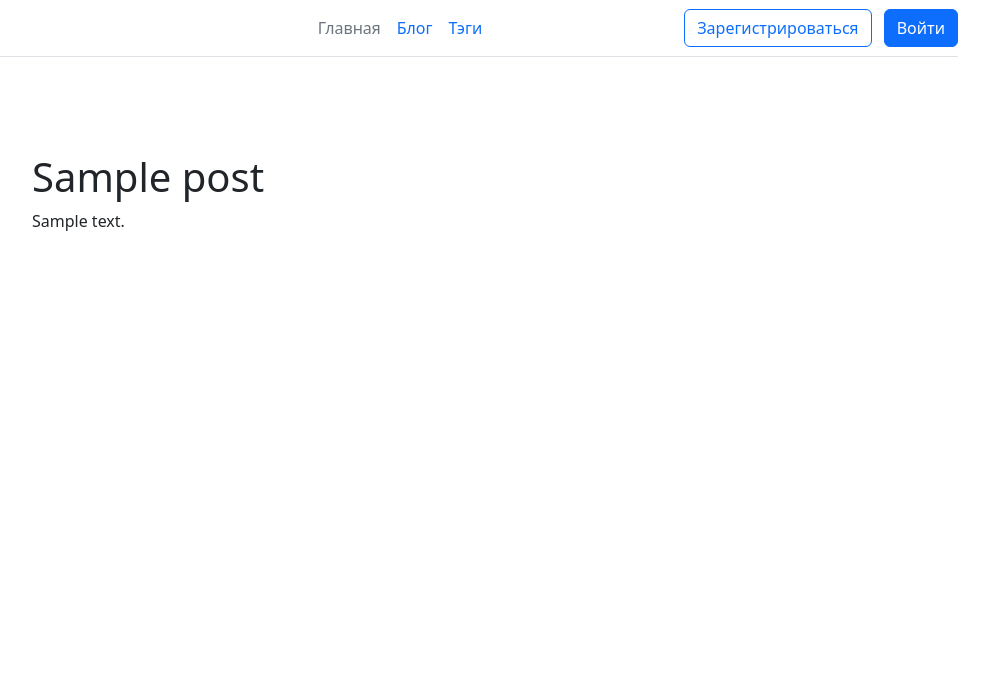
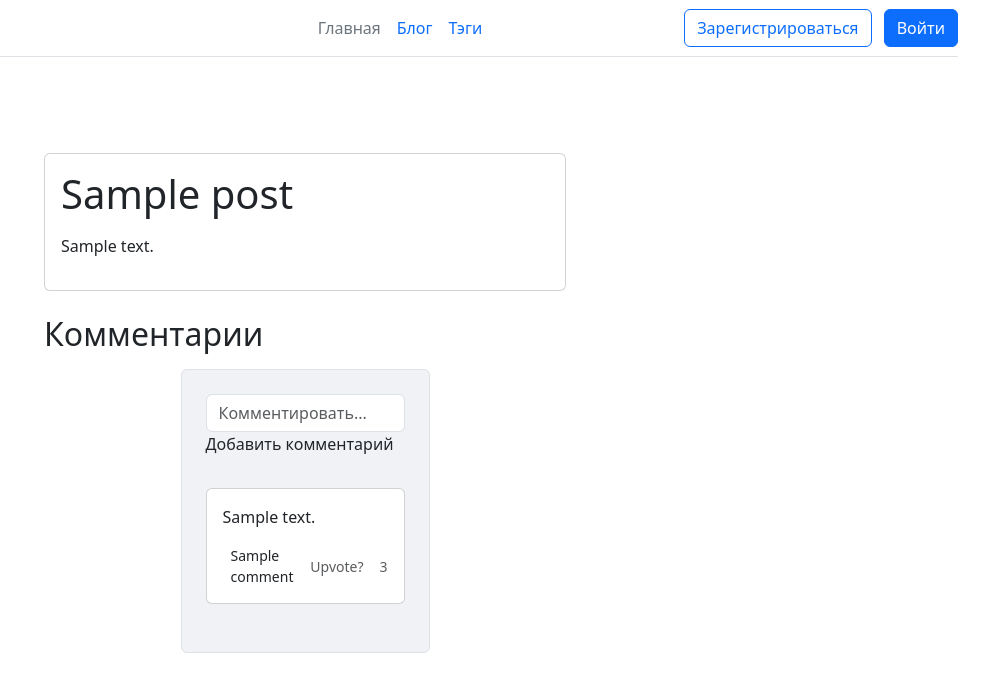
Before and after one commit to synthematik/django_blog, a Django app: template templates/blog/post_detail.html in a window 1280 px wide. Shown: the top 692 px of the page, without its empty margins (240-1229 px from the left). Run offline with Django 4.2, Linux system fonts and the light colour scheme; the template is opened without the code that fills it: values that come from a table or form of the project are taken from there, others are empty; tables that the repository leaves empty hold one stand-in row (values such as "Sample post").

Commit message:
Updated and improved the design of the post display

```diff
--- a/templates/blog/post_detail.html
+++ b/templates/blog/post_detail.html
@@ -6,11 +6,18 @@
 
 {% block body %}
 
-    <h1 class="mt-5">
-        {{ post.title }}
-    </h1>
-    <p>
-        {{ post.body }}
-    </p>
+    <div class="container mt-5" style="height: 150px">
+        <article class="card mb-4">
+            <div class="card-body">
+                <h1 class="card-title">{{ post.title }}</h1>
+                <p class="card-text">{{ post.body | linebreaks }}</p>
+            </div>
+        </article>
+
+        <section class="comments-section">
+            <h2 class="mt-4 mb-3">Комментарии</h2>
+            {% include 'blog/includes/comment_card_template.html' %}
+        </section>
+    </div>
 
 {% endblock %}
```
